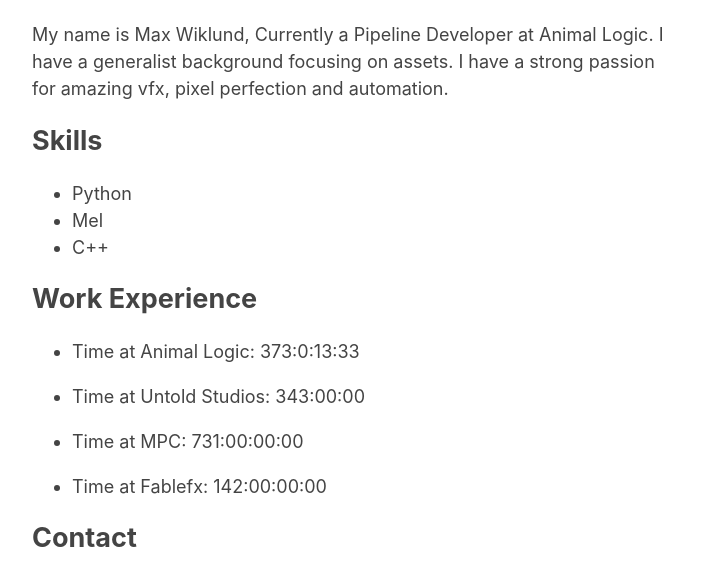
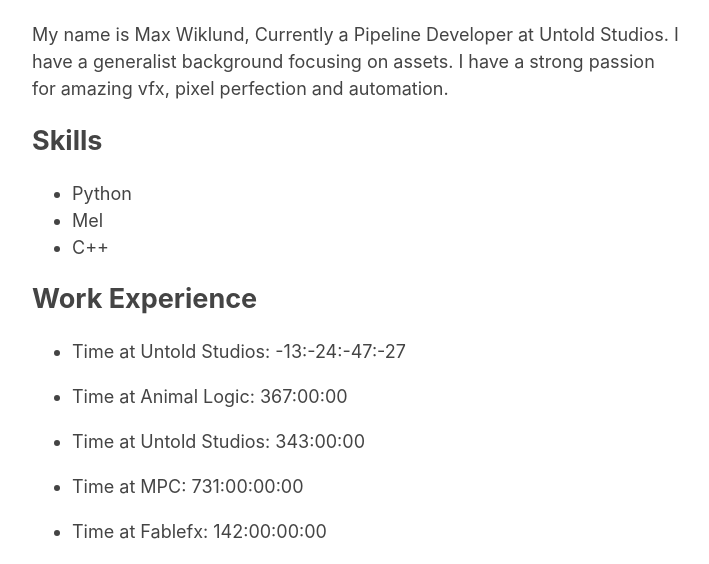
Before and after one commit to maxWiklund/maxWiklund.github.io, a plain HTML site: page index.html in a window 1280 px wide. Shown: the part 86-650 px from the top of the page, without its empty margins (283-992 px from the left). Drawn offline with Linux system fonts and the light colour scheme.

Commit message:
Add new company.

```diff
--- a/index.html
+++ b/index.html
@@ -8,7 +8,7 @@
   </head>
   <body>
     <h1 id="title"> Max Wiklund</h1>
-    <p>My name is Max Wiklund, Currently a Pipeline Developer at Animal Logic. I have a generalist background focusing on assets. I have a strong passion for amazing vfx, pixel perfection and automation.</p>
+    <p>My name is Max Wiklund, Currently a Pipeline Developer at Untold Studios. I have a generalist background focusing on assets. I have a strong passion for amazing vfx, pixel perfection and automation.</p>
     <h2>Skills</h2>
     <ul>
       <li>Python</li>
@@ -18,6 +18,7 @@
     <h2>Work Experience</h2>
     <ul>
       <li><p id="current_company"></p></li>
+      <li><p>Time at Animal Logic: 367:00:00</p></li>
       <li><p>Time at Untold Studios: 343:00:00</p></li>
       <li><p>Time at MPC: 731:00:00:00</p></li>
       <li><p>Time at Fablefx: 142:00:00:00</p></li>
@@ -34,7 +35,7 @@
   </body>
 <script>
 window.onload = function() {
-  countUpFromTime("Nov 15, 2021 9:00:00", 'countup1');
+  countUpFromTime("Dec 6, 2022 9:00:00", 'countup1');
 };
 function countUpFromTime(countFrom, id) {
   countFrom = new Date(countFrom).getTime();
@@ -49,7 +50,7 @@ function countUpFromTime(countFrom, id) {
   hours = Math.floor((timeDifference % (secondsInADay)) / (secondsInAHour));
   mins = Math.floor(((timeDifference % (secondsInADay)) % (secondsInAHour)) / (60 * 1000));
   secs = Math.floor((((timeDifference % (secondsInADay)) % (secondsInAHour)) % (60 * 1000)) / 1000);
-  document.getElementById("current_company").innerHTML = "Time at Animal Logic: " + days + ":" + hours + ":" + mins + ":" + secs;
+  document.getElementById("current_company").innerHTML = "Time at Untold Studios: " + days + ":" + hours + ":" + mins + ":" + secs;
 
   clearTimeout(countUpFromTime.interval);
   countUpFromTime.interval = setTimeout(function(){ countUpFromTime(countFrom, id); }, 1000);
```
